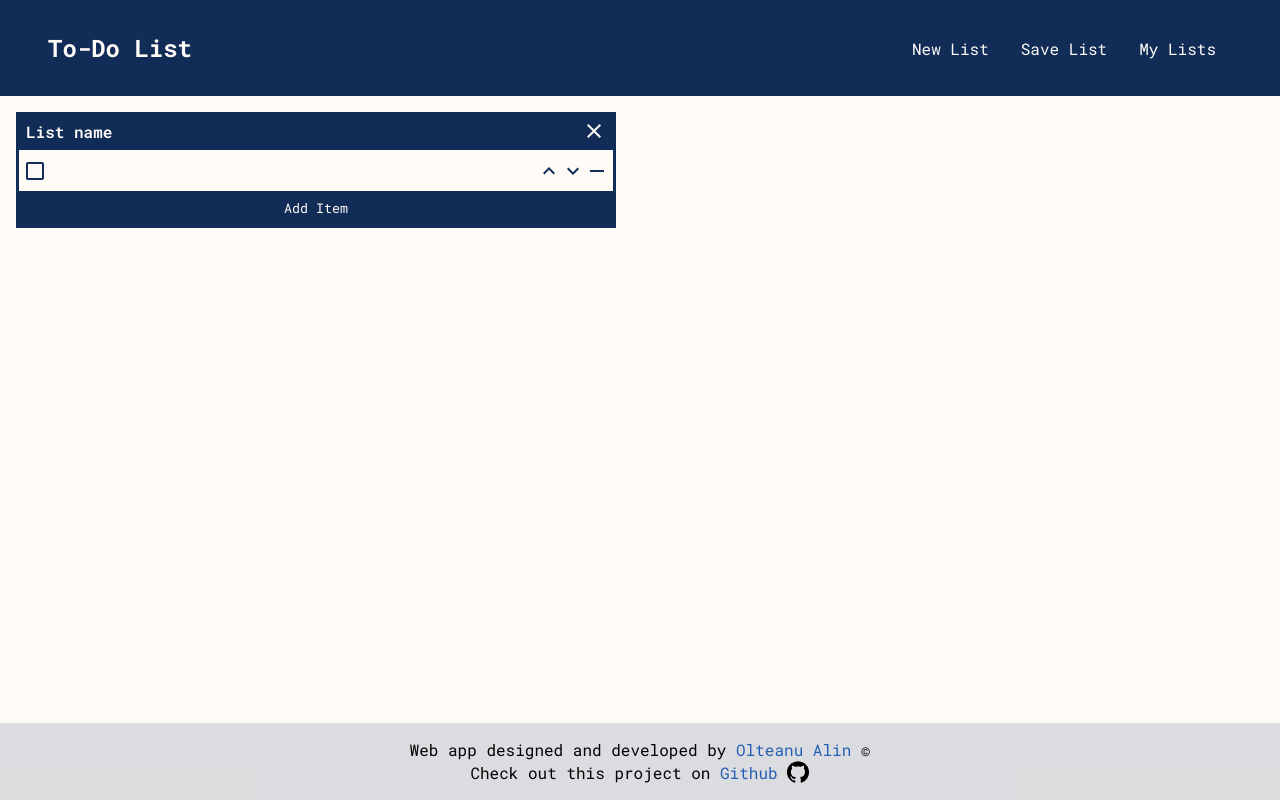
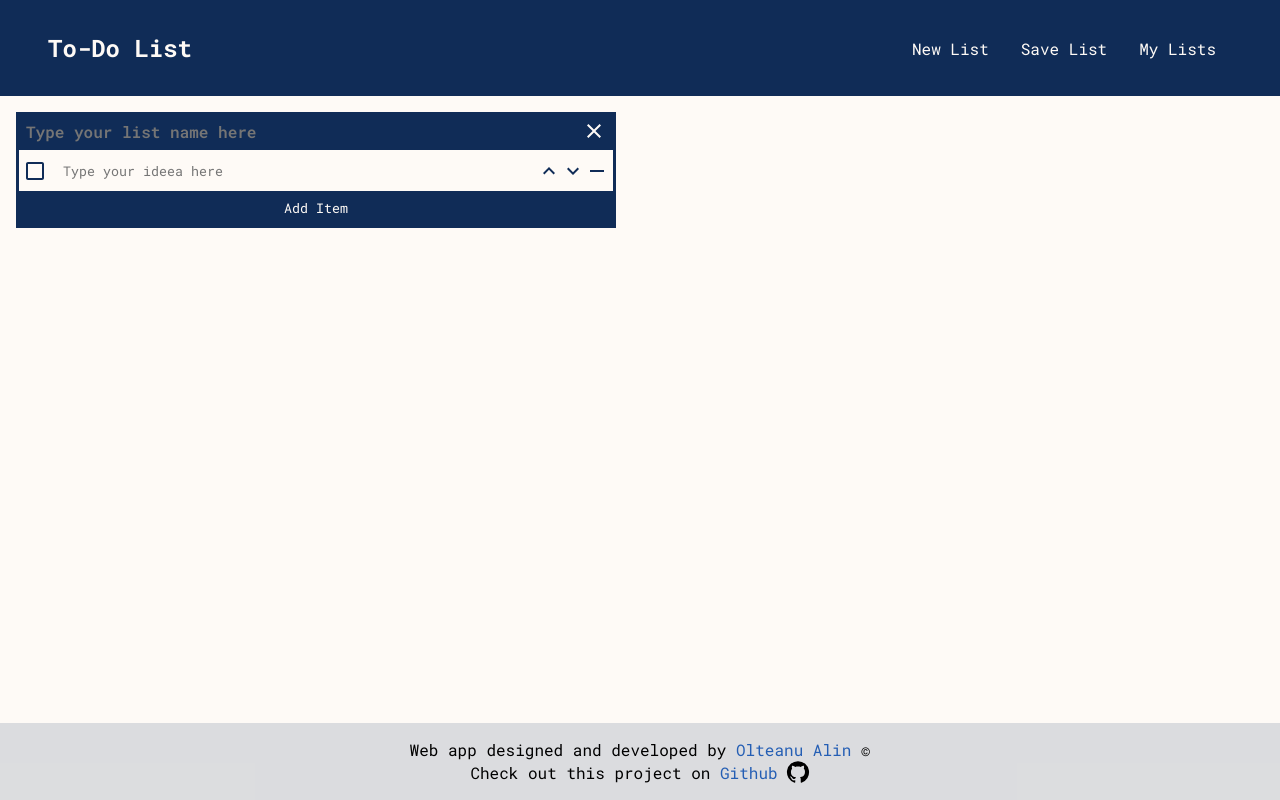
Before and after one commit to alin1k/React-ToDoList, a React (Create React App) app: page / in a window 1280 px wide. Both pictures are taken after a click on the item "New List". Built offline with nearby package versions, Linux system fonts and the light colour scheme.

Commit message:
Added placeholder messages for input elements

```diff
--- a/src/components/List/List.jsx
+++ b/src/components/List/List.jsx
@@ -1,4 +1,4 @@
-import {useEffect, useRef, useState} from "react";
+import {useEffect, useState} from "react";
 import ListItem from "./ListItem";
 import "./List.css";
 import CloseIcon from '@mui/icons-material/Close';
@@ -13,8 +13,6 @@ function List({index: listIndex}) {
 
   const [listName, setListName] = useState(name);
 
-  const nameInputRef = useRef(null);
-
   useEffect(()=>{
     setListName(name);
   }, [name]);
@@ -25,12 +23,7 @@ function List({index: listIndex}) {
         <input
           className="listName"
           value={listName}
-          ref={nameInputRef}
-          onClick={()=>{ //select all text inside input box
-            if(nameInputRef.current){
-              nameInputRef.current.select();
-            }
-          }}
+          placeholder="Type your list name here"
           onChange={e =>{
             setListName(e.target.value)
             dispatch(changeListName({index: listIndex, newName: e.target.value}))
--- a/src/components/List/ListItem.jsx
+++ b/src/components/List/ListItem.jsx
@@ -37,6 +37,7 @@ function ListItem({listIndex, index: itemIndex}) {
       <input
         className="listItemName"
         value={inputValue}
+        placeholder="Type your ideea here"
         onChange={(e)=> {
           setInputValue(e.target.value)
           dispatch(updateListItemText({listIndex: listIndex, itemIndex: itemIndex, newText: e.target.value}))
--- a/src/redux/lists/listsSlice.js
+++ b/src/redux/lists/listsSlice.js
@@ -7,7 +7,7 @@ const listsSlice = createSlice({
   },
   reducers:{
     addList: (state)=>{
-      state.lists.push({name: "List name", items:[{text: '', checked: false}]})
+      state.lists.push({name: "", items:[{text: '', checked: false}]})
     },
     deleteList: (state, action)=>{
       const {index} = action.payload
```
Also changed, not shown: 1 other file (tests, documents, lock files or other folders).
